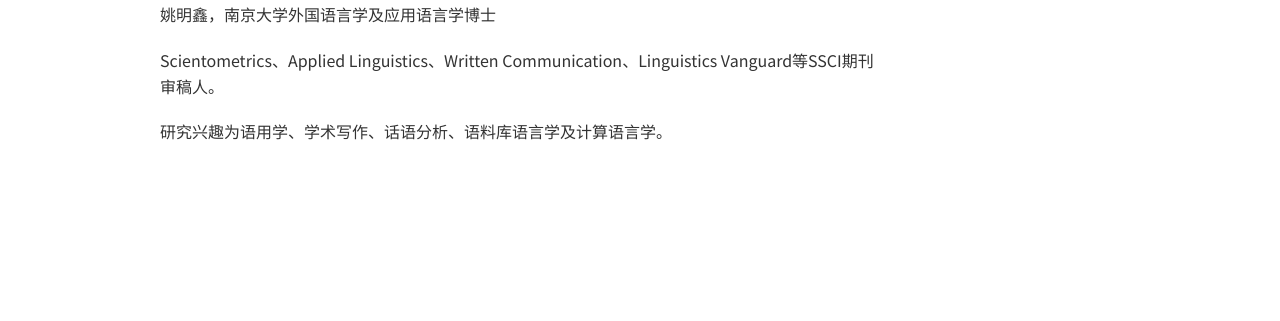
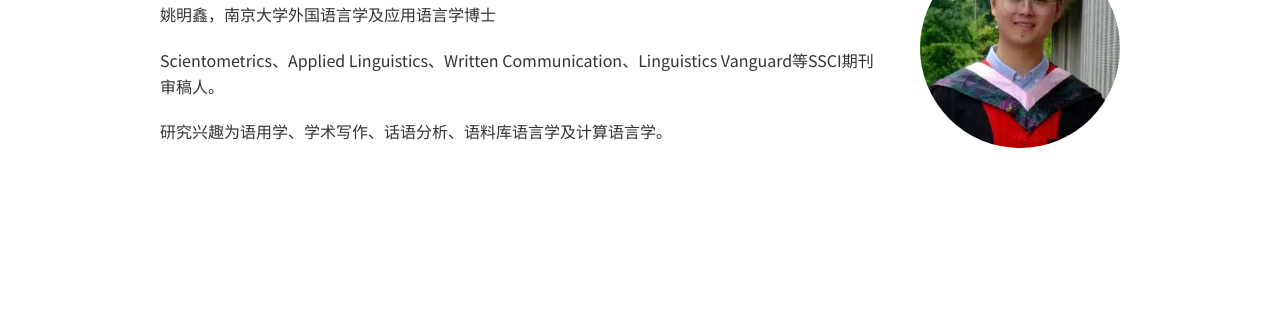
Before and after one commit to MingxinYao-Barlow/CV, a plain HTML site: page index.html in a window 1280 px wide. Shown: the part 209-530 px from the top of the page. Drawn offline with Linux system fonts and the light colour scheme.

Commit message:
Update index.html

```diff
--- a/index.html
+++ b/index.html
@@ -299,7 +299,7 @@
                     <p>研究兴趣为语用学、学术写作、话语分析、语料库语言学及计算语言学。</p>
                 </div>
                 <div class="profile-img">
-                    <img src="MingxinYao.github.io/WX20250716-151200@2x.png" alt="姚明鑫">
+                    <img src="CV/WX20250716-151200@2x.png" alt="姚明鑫">
                 </div>
             </div>
         </div>
```
